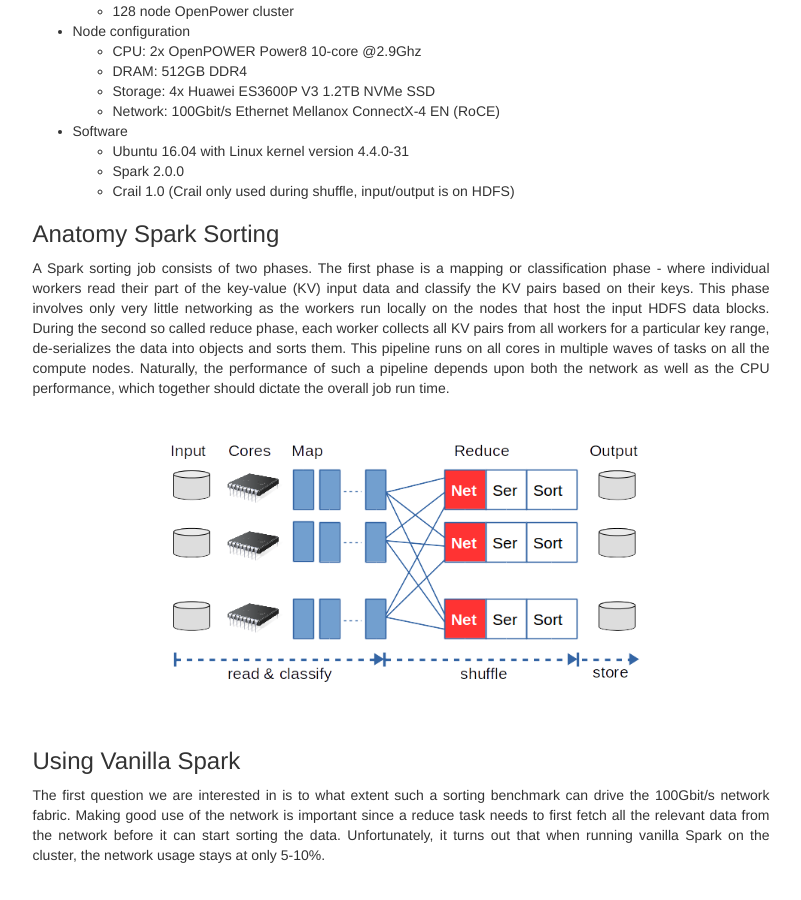
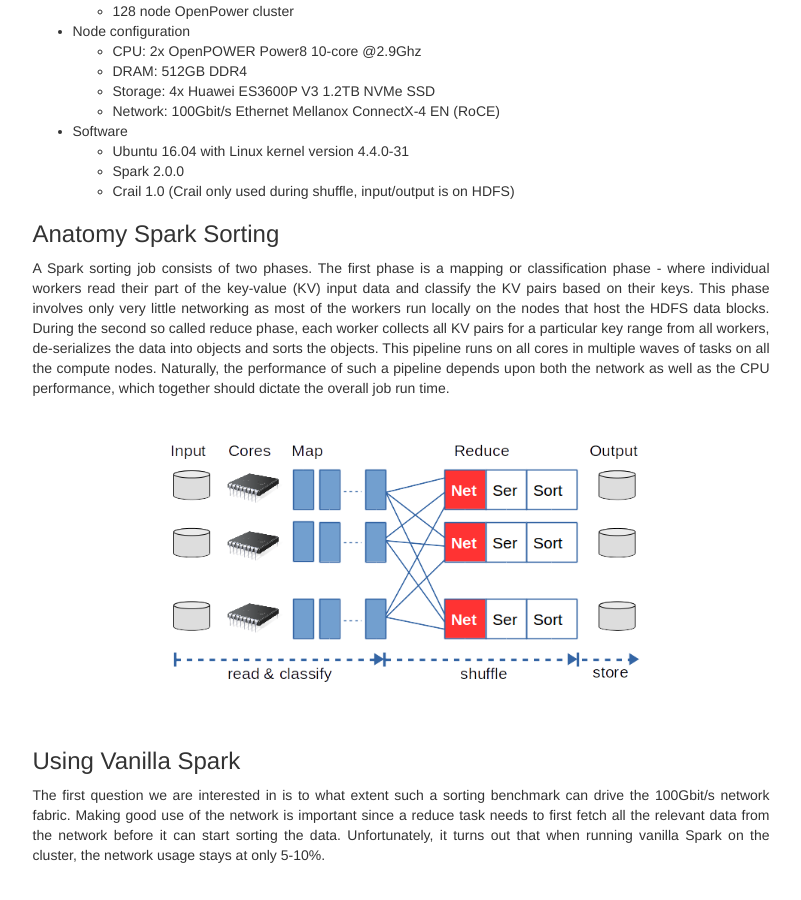
Before and after one commit to apache/incubator-crail-website, a Jekyll site: the page built from _posts/blog/2017-01-1-sorting.md, in a window 1280 px wide and 900 px high, scrolled down 850 px. Shown: the whole window, without its empty margins (239-1040 px from the left). Built offline with Jekyll 4.4.1, drawn with Linux system fonts in a browser that asks for light colours; comment, search, counter and statistics services are not loaded.

Commit message:
Update 2017-01-1-sorting.md

```diff
--- a/_posts/blog/2017-01-1-sorting.md
+++ b/_posts/blog/2017-01-1-sorting.md
@@ -103,7 +103,7 @@
 
 <div style="text-align: justify">
 <p>
-A Spark sorting job  consists of two phases. The first phase is a mapping or classification phase - where individual workers read their part of the key-value (KV) input data and classify the KV pairs based on their keys. This phase involves only very little networking as the workers run locally on the nodes that host the input HDFS data blocks. During the second so called reduce phase, each worker collects all KV pairs from all workers for a particular key range, de-serializes the data into objects and sorts them. This pipeline runs on all cores in multiple waves of tasks on all the compute nodes. Naturally, the performance of such a pipeline depends upon both the network as well as the CPU performance, which together should dictate the overall job run time.
+A Spark sorting job  consists of two phases. The first phase is a mapping or classification phase - where individual workers read their part of the key-value (KV) input data and classify the KV pairs based on their keys. This phase involves only very little networking as most of the workers run locally on the nodes that host the HDFS data blocks. During the second so called reduce phase, each worker collects all KV pairs for a particular key range from all workers, de-serializes the data into objects and sorts the objects. This pipeline runs on all cores in multiple waves of tasks on all the compute nodes. Naturally, the performance of such a pipeline depends upon both the network as well as the CPU performance, which together should dictate the overall job run time.
 </p>
 </div>
 
```
